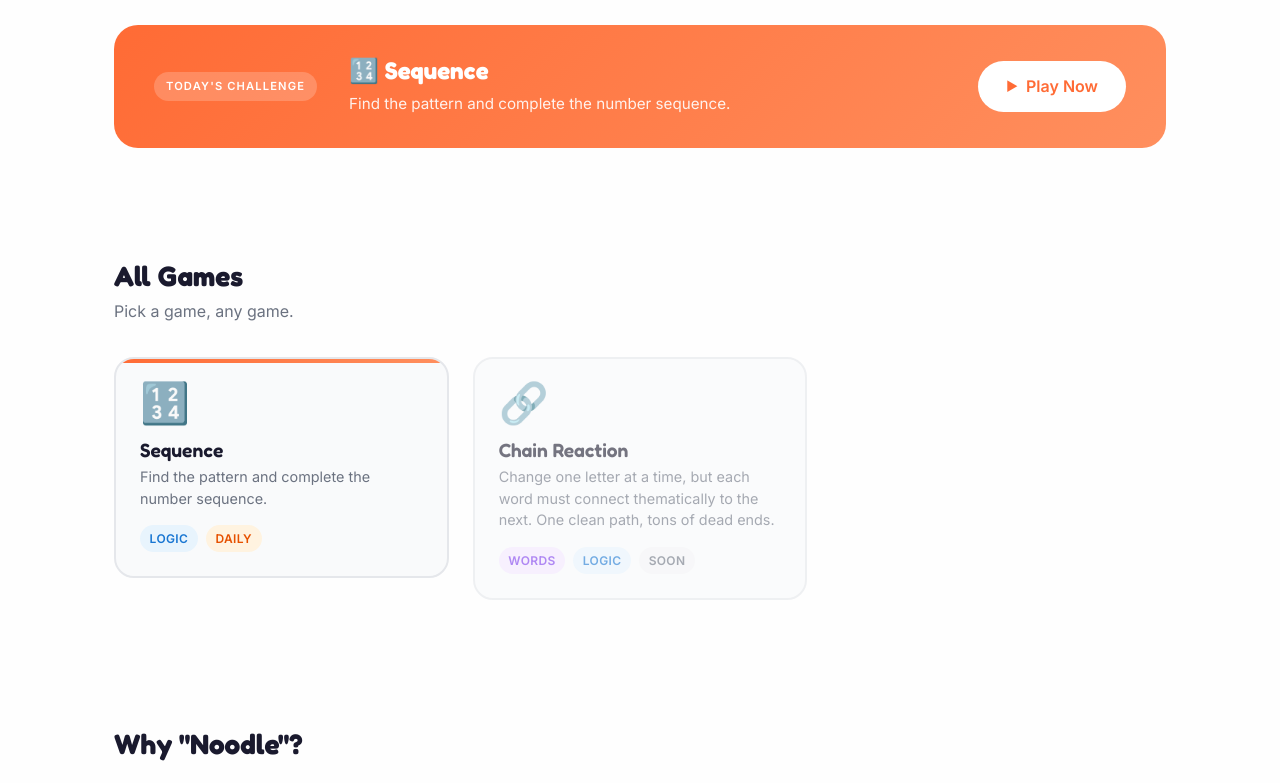
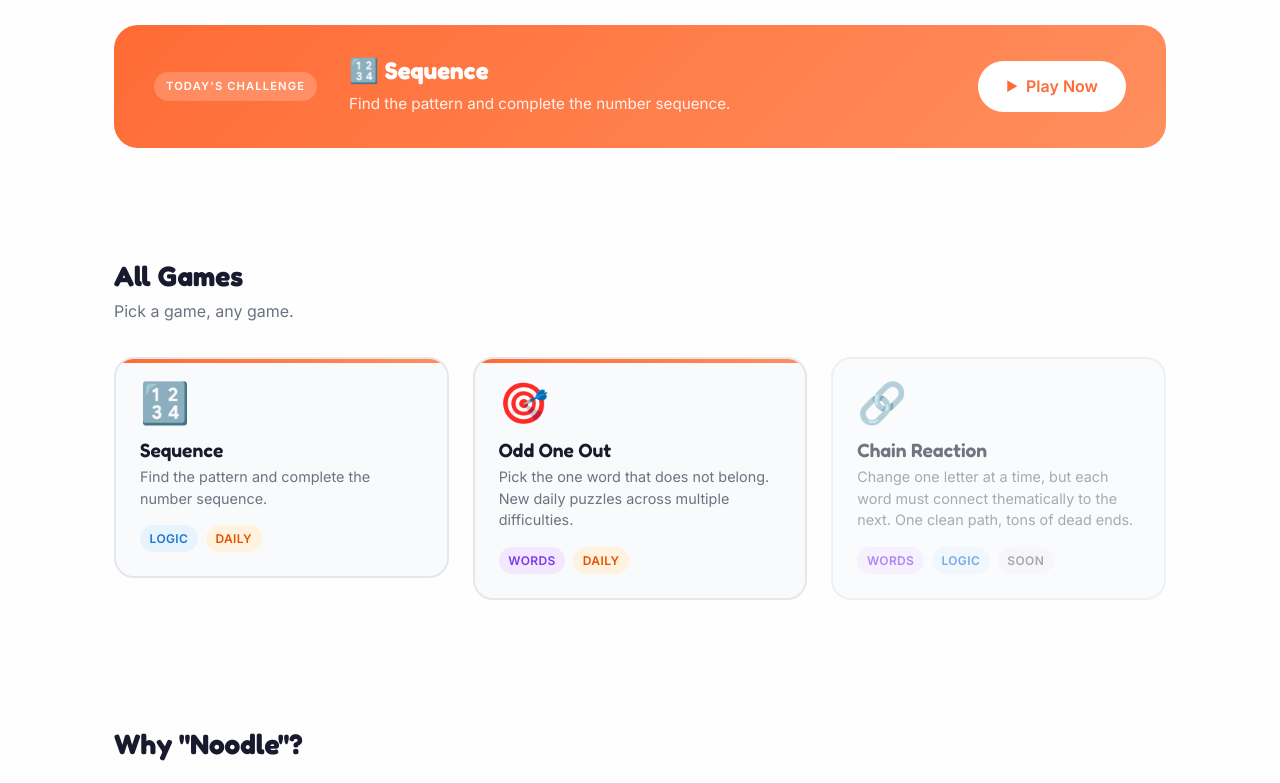
Before and after one commit to balexandr/noodle_games, a React (Vite) app: page / in a window 1280 px wide. Shown: the part 497-1280 px from the top of the page. Built offline with nearby package versions, Linux system fonts and the light colour scheme.

Commit message:
Add Odd One Out to games

```diff
--- a/src/data/games.js
+++ b/src/data/games.js
@@ -9,6 +9,15 @@ export const games = [
     url: 'https://balexandr.github.io/sequence',
   },
   {
+    id: 'odd-one-out',
+    title: 'Odd One Out',
+    description: 'Pick the one word that does not belong. New daily puzzles across multiple difficulties.',
+    icon: '🎯',
+    status: 'active',
+    tags: ['Words', 'Daily'],
+    url: 'https://balexandr.github.io/odd_one_out',
+  },
+  {
     id: 'chain-reaction',
     title: 'Chain Reaction',
     description: 'Change one letter at a time, but each word must connect thematically to the next. One clean path, tons of dead ends.',
```
